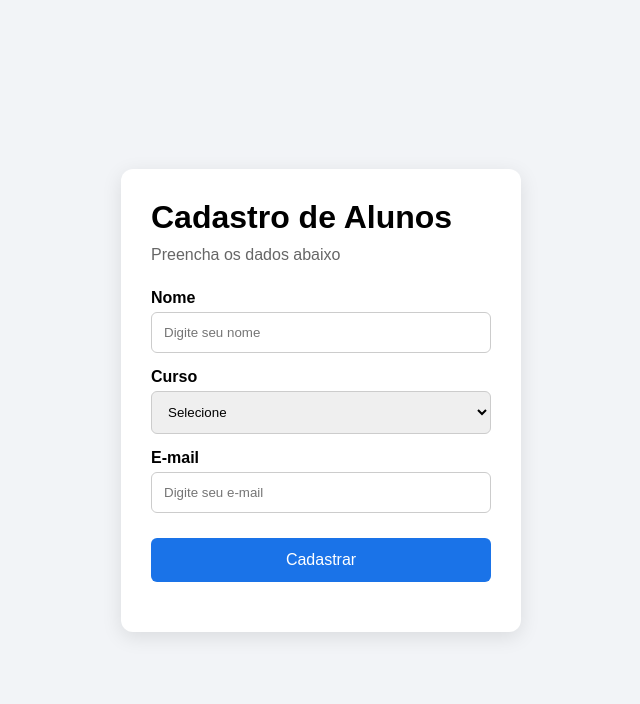
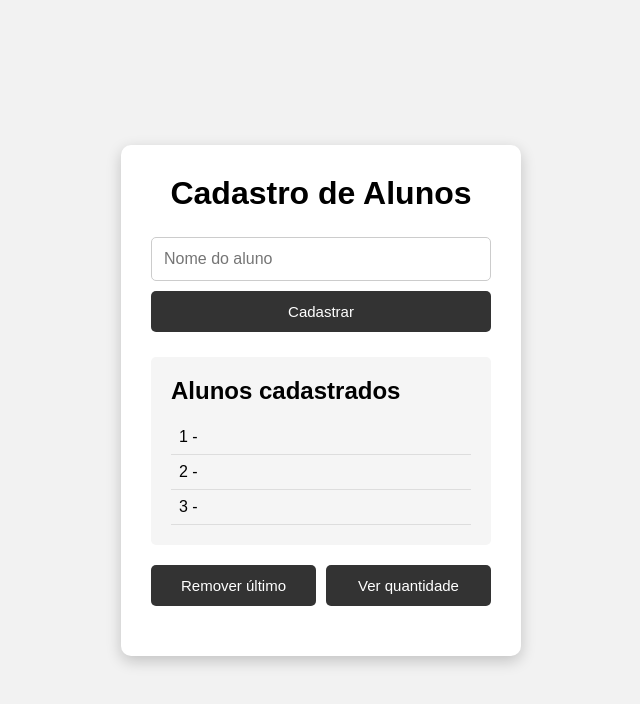
Before and after one commit to felipecsousa2000/arrays-projetos, a plain HTML site: page index.html in a window 1280 px wide. Shown: the whole page, without its empty margins (319-959 px from the left). Drawn offline with Linux system fonts and the light colour scheme.

Commit message:
Add files via upload

```diff
--- a/index.html
+++ b/index.html
@@ -4,8 +4,7 @@
 <head>
     <meta charset="UTF-8">
 
-    <meta name="viewport"
-          content="width=device-width, initial-scale=1.0">
+    <meta name="viewport" content="width=device-width, initial-scale=1.0">
 
     <title>Cadastro de Alunos</title>
 
@@ -14,78 +13,45 @@
 
 <body>
 
-    <main class="container">
-
-        <div class="card">
+    <main>
 
         <h1>Cadastro de Alunos</h1>
 
-            <p>
-                Preencha os dados abaixo
-            </p>
-
-            <form id="formCadastro">
-
-                <label for="nome">
-                    Nome
-                </label>
+        <div class="formulario">
 
             <input
                 type="text"
                 id="nome"
-                    placeholder="Digite seu nome"
-                    required
+                placeholder="Nome do aluno"
             >
 
-                <label for="curso">
-                    Curso
-                </label>
-
-                <select id="curso" required>
-
-                    <option value="">
-                        Selecione
-                    </option>
-
-                    <option value="Desenvolvimento de Sistemas">
-                        Desenvolvimento de Sistemas
-                    </option>
-
-                    <option value="Redes">
-                        Redes de Computadores
-                    </option>
-
-                    <option value="Administração">
-                        Administração
-                    </option>
-
-                </select>
-
-                <label for="email">
-                    E-mail
-                </label>
-
-                <input
-                    type="email"
-                    id="email"
-                    placeholder="Digite seu e-mail"
-                    required
-                >
-
-                <button type="submit">
+            <button onclick="cadastrar()">
                 Cadastrar
             </button>
 
-            </form>
+        </div>
 
-            <div id="mensagem"></div>
+
+        <div class="lista">
+            <h2>Alunos cadastrados</h2>
+            <p id="aluno1">1 - </p>
+            <p id="aluno2">2 - </p>
+            <p id="aluno3">3 - </p>
 
         </div>
 
+
+        <div class="acoes">
+            <button onclick="remover()">
+                Remover último
+            </button>
+            <button onclick="quantidade()">
+                Ver quantidade
+            </button>
+        </div>
+
+        <p id="resultado"></p>
     </main>
-
     <script src="script.js"></script>
-
 </body>
-
 </html>
--- a/script.js
+++ b/script.js
@@ -1,65 +1,40 @@
-const URL_APPS_SCRIPT =
-    "https://script.google.com/macros/s/AKfycbyoPidNoXwB2b5z-Boo2TF6_7ToVilmmtZEAWgll61gReH5c_bIu86FnbFvBuAsK2LJPw/exec";
+let alunos = [];
+
+function cadastrar() {
+
+    let nome = document.getElementById("nome").value;
+
+    alunos.push(nome);
+
+    document.getElementById("nome").value = "";
+
+    mostrarAlunos();
+}
 
 
-const formulario =
-    document.getElementById("formCadastro");
+function mostrarAlunos() {
 
-const mensagem =
-    document.getElementById("mensagem");
+    document.getElementById("aluno1").innerHTML =
+        "1 - " + alunos[0];
+
+    document.getElementById("aluno2").innerHTML =
+        "2 - " + alunos[1];
+
+    document.getElementById("aluno3").innerHTML =
+        "3 - " + alunos[2];
+}
 
 
-formulario.addEventListener("submit", async function(event) {
+function remover() {
 
-    event.preventDefault();
+    alunos.pop();
+
+    mostrarAlunos();
+}
 
 
-    const nome =
-        document.getElementById("nome").value;
+function quantidade() {
 
-    const curso =
-        document.getElementById("curso").value;
-
-    const email =
-        document.getElementById("email").value;
-
-
-    const dados = {
-        nome: nome,
-        curso: curso,
-        email: email
-    };
-
-
-    mensagem.textContent = "Enviando dados...";
-
-
-    try {
-
-        const resposta = await fetch(URL_APPS_SCRIPT, {
-
-            method: "POST",
-
-            body: JSON.stringify(dados),
-
-            mode: "no-cors"
-
-        });
-
-
-        mensagem.textContent =
-            "Aluno cadastrado com sucesso!";
-
-        formulario.reset();
-
-
-    } catch (erro) {
-
-        console.error("Erro:", erro);
-
-        mensagem.textContent =
-            "Erro ao cadastrar aluno.";
-
-    }
-
-});
+    document.getElementById("resultado").innerHTML =
+        "Quantidade de alunos: " + alunos.length;
+}
--- a/style.css
+++ b/style.css
@@ -1,95 +1,82 @@
 * {
-    box-sizing: border-box;
     margin: 0;
     padding: 0;
+    box-sizing: border-box;
 }
 
 body {
     font-family: Arial, sans-serif;
-    background: #f2f4f7;
-}
-
-.container {
-    width: 100%;
+    background-color: #f2f2f2;
     min-height: 100vh;
-
     display: flex;
     justify-content: center;
     align-items: center;
-
-    padding: 20px;
 }
 
-.card {
+main {
     width: 400px;
-
-    background: white;
-
+    background-color: white;
     padding: 30px;
-
-    border-radius: 12px;
-
-    box-shadow: 0 5px 20px rgba(0, 0, 0, 0.1);
+    border-radius: 10px;
+    box-shadow: 0 5px 15px rgba(0, 0, 0, 0.2);
 }
 
 h1 {
-    margin-bottom: 10px;
-}
-
-p {
-    color: #666;
-
+    text-align: center;
     margin-bottom: 25px;
 }
 
-label {
-    display: block;
-
-    margin-top: 15px;
-    margin-bottom: 5px;
-
-    font-weight: bold;
+.formulario {
+    display: flex;
+    flex-direction: column;
+    gap: 10px;
 }
 
-input,
-select {
-    width: 100%;
-
+    input {
         padding: 12px;
-
+        font-size: 16px;
         border: 1px solid #ccc;
-
-    border-radius: 6px;
+        border-radius: 5px;
     }
 
     button {
-    width: 100%;
-
-    margin-top: 25px;
-
-    padding: 13px;
-
+        padding: 12px;
         border: none;
-
-    border-radius: 6px;
-
-    background: #1a73e8;
-
+        border-radius: 5px;
+        background-color: #333;
         color: white;
-
-    font-size: 16px;
-
         cursor: pointer;
+        font-size: 15px;
     }
 
-button:hover {
-    background: #1557b0;
+    .lista {
+        margin-top: 25px;
+        padding: 20px;
+        background-color: #f5f5f5;
+        border-radius: 5px;
     }
 
-#mensagem {
+    .lista h2 {
+        margin-bottom: 15px;
+    }
+
+    .lista p {
+        padding: 8px;
+        border-bottom: 1px solid #ddd;
+    }
+
+    .acoes {
         margin-top: 20px;
+        display: flex;
+        gap: 10px;
+    }
 
+    .acoes button {
+        flex: 1;
+    }
+
+    #resultado {
+        margin-top: 20px;
         text-align: center;
-
         font-weight: bold;
     }
```
Lines whose indentation alone changed are shown as unchanged.
